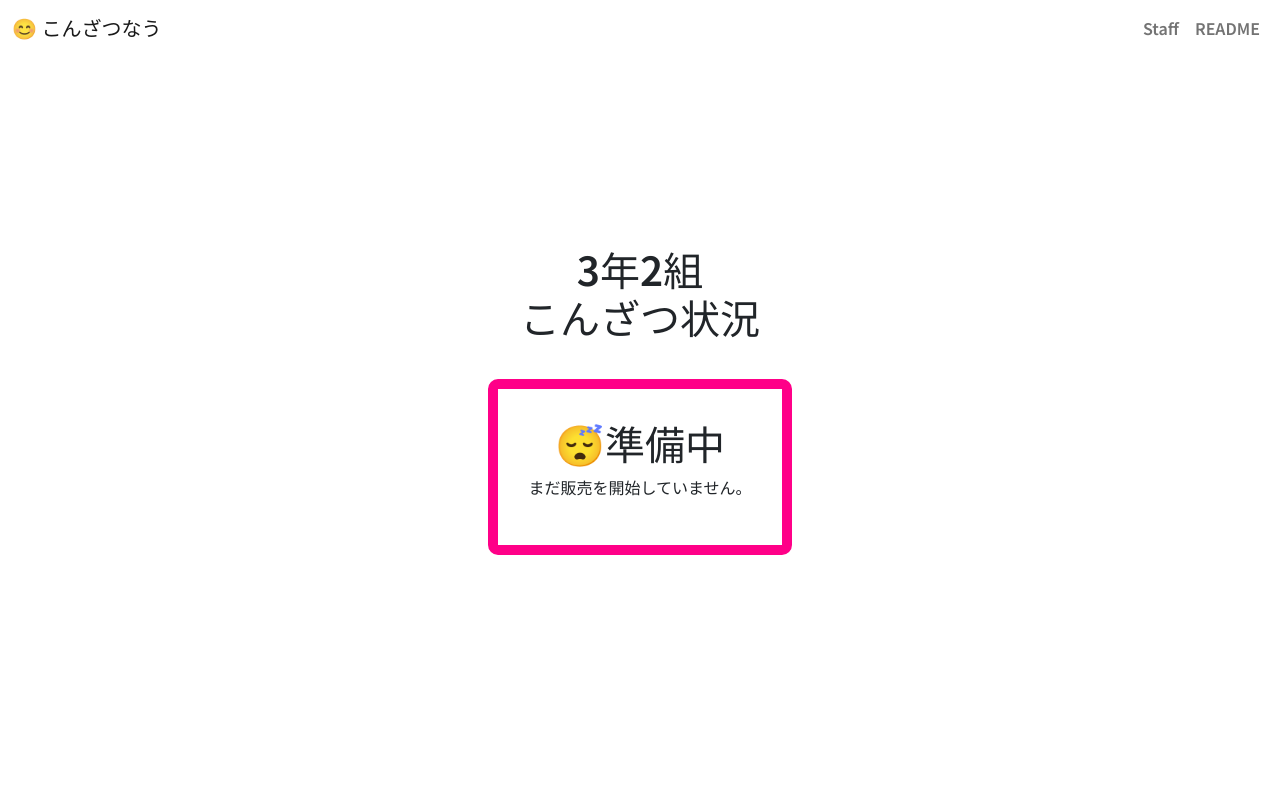
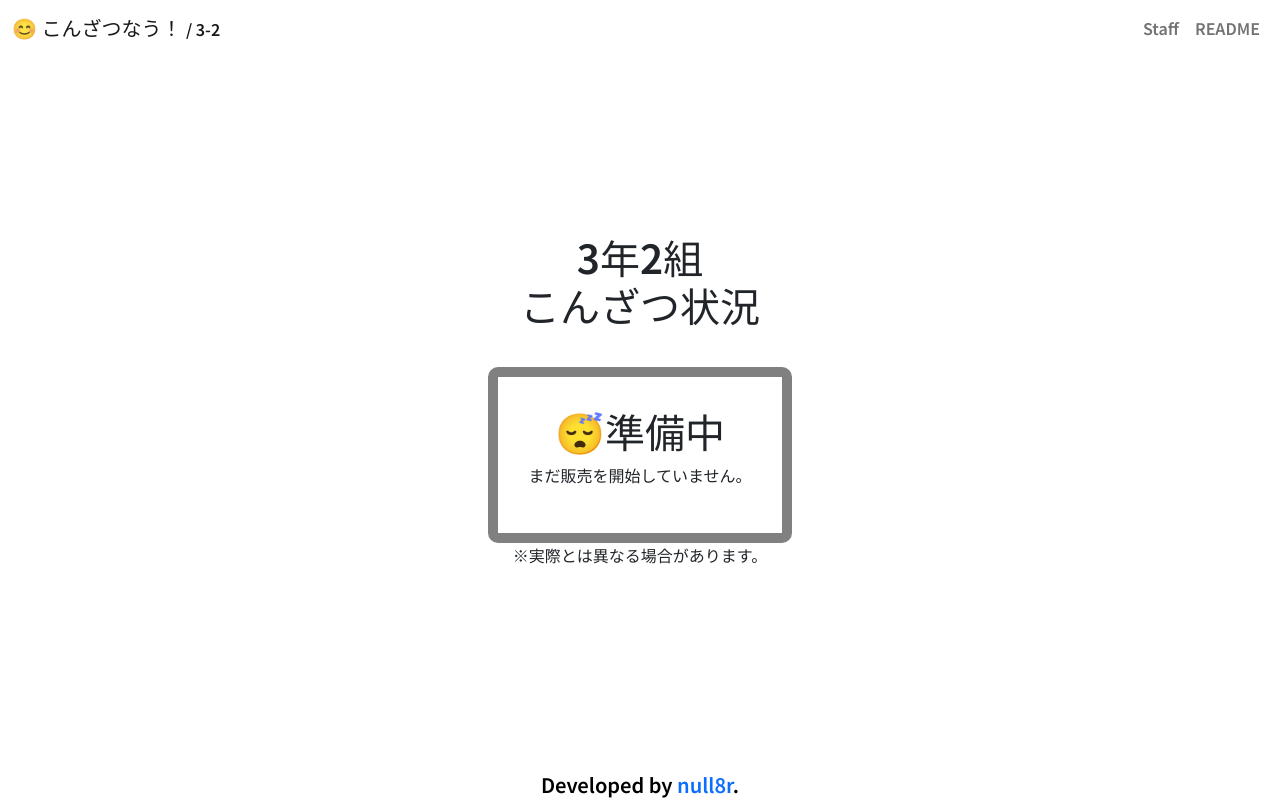
Before and after one commit to null8r/konzatsu-now, a PHP site: page / in a window 1280 px wide. Run offline with PHP 8.4, Linux system fonts and the light colour scheme; some libraries are stand-ins or nearby versions.

Commit message:
デザイン調整

```diff
--- a/index.html
+++ b/index.html
@@ -1,3 +1,7 @@
+<!--
+  Hello, Developers!
+-->
+
 <!DOCTYPE html>
 <html lang="ja">
   <head prefix="og:https://ogp.me/ns#">
@@ -9,14 +13,14 @@
     <link href="https://fonts.googleapis.com/css2?family=Noto+Sans+JP:wght@600&display=swap" rel="stylesheet">
     <link href="src/css/main.css" rel="stylesheet">
 
-    <title>こんざつなう</title>
+    <title>こんざつなう！ / 3-2</title>
   </head>
 
   <body>
     <div id="navbar">
       <nav class="navbar navbar-expand-sm navbar-light fixed-top glass-filter">
         <div class="container-fluid">
-          <a class="navbar-brand" href="">😊 こんざつなう</a>
+          <a class="navbar-brand" href="">😊 こんざつなう！ <span class="subTxt">/ 3-2</span></a>
 
           <button class="navbar-toggler" type="button" data-bs-toggle="collapse" data-bs-target="#navbarSupportedContent" aria-controls="navbarSupportedContent" aria-expanded="false" aria-label="Toggle navigation">
             <span class="navbar-toggler-icon"></span>
@@ -49,8 +53,11 @@
             まだ販売を開始していません。
           </p>
         </div>
+      ※実際とは異なる場合があります。
       </div>
     </main>
+
+    <footer>Developed by <a href="https://github.com/null8r" title="GitHub" target="_blank" rel="noopener noreferrer">null8r</a>.</footer>
 
     <script src=""></script>
 
--- a/src/css/main.css
+++ b/src/css/main.css
@@ -45,6 +45,7 @@ main {
 }
 
 footer {
+  font-size: 20px;
   text-align: center;
   position: fixed;
   left: 0;
@@ -76,7 +77,7 @@ img.emoji {
 }
 
 .subTxt {
-  font-size: 40%;
+  font-size: 80%;
 }
 
 .konzatsu {
@@ -91,6 +92,6 @@ img.emoji {
   text-align: center;
   height: auto;
   width: 100%;
-  border: solid 10px #ff0088;
+  border: solid 10px #808080;
   border-radius: 10px;
 }/*# sourceMappingURL=main.css.map */
--- a/src/css/main.scss
+++ b/src/css/main.scss
@@ -42,6 +42,7 @@ main{
   z-index: 1;
 }
 footer {
+  font-size: 20px;
   text-align: center;
   position: fixed;
   left: 0;
@@ -71,7 +72,7 @@ img.emoji{
 }
 
 .subTxt{
-  font-size: 40%;
+  font-size: 80%;
 }
 
 .konzatsu{
@@ -87,6 +88,6 @@ img.emoji{
   text-align: center;
   height: auto;
   width: 100%;
-  border: solid 10px #ff0088;
+  border: solid 10px #808080;
   border-radius: 10px;
 }
```
Also changed, not shown: 1 other file.
